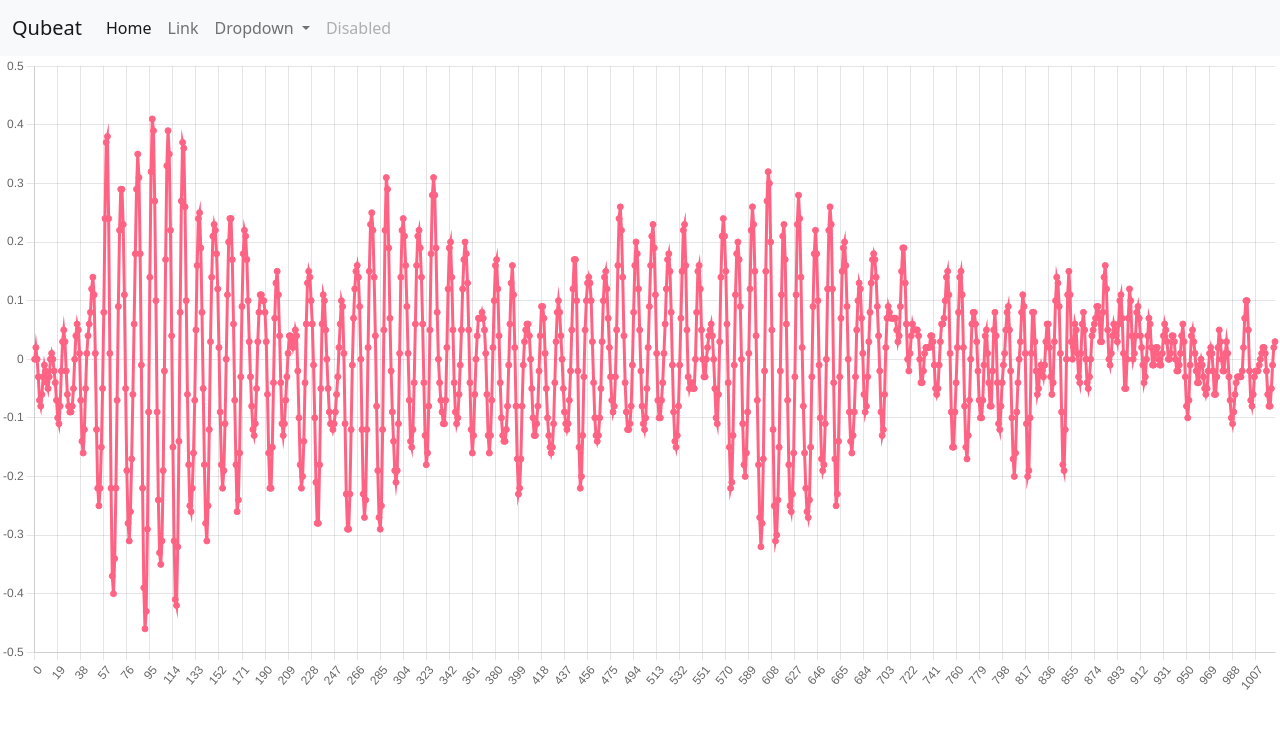
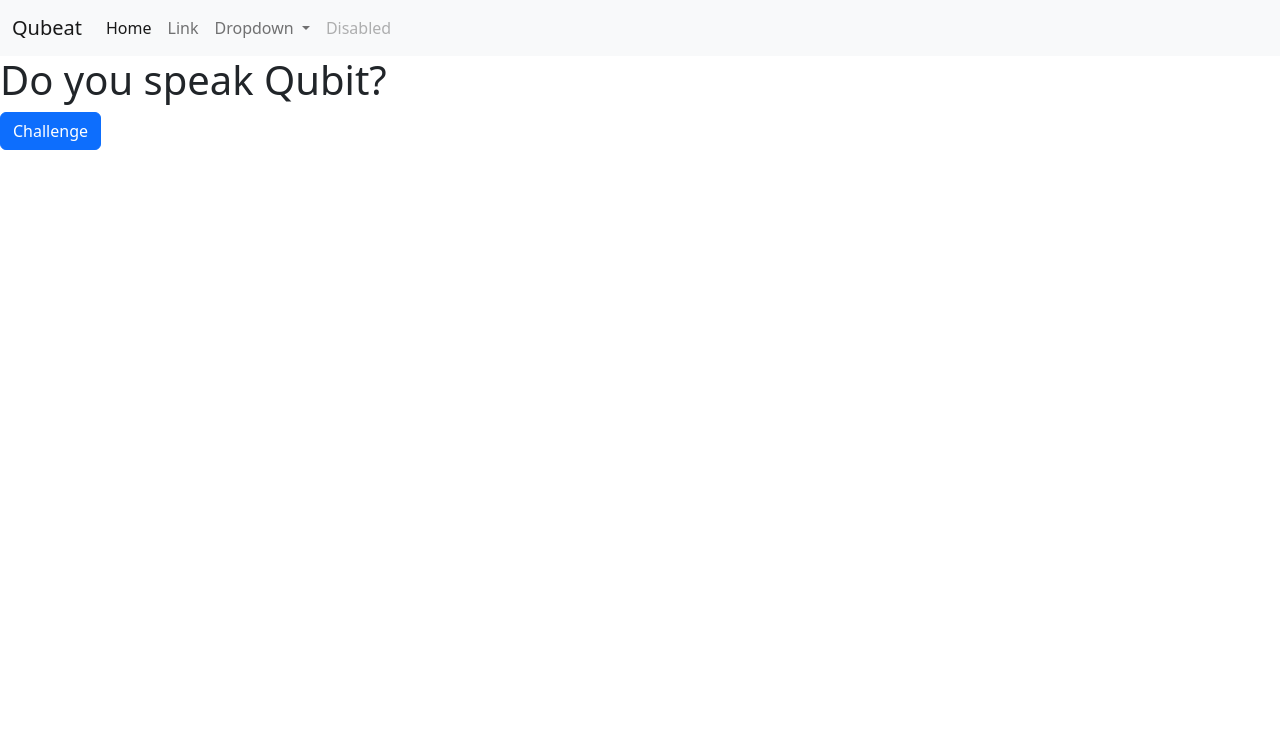
Before and after one commit to Scottielee33/flask_charts.js, a Flask app: page / in a window 1280 px wide. Shown: the top 729 px of the page. Run offline with Flask 2, Linux system fonts and the light colour scheme.

Commit message:
added home page

```diff
--- a/app.py
+++ b/app.py
@@ -1,12 +1,19 @@
 from flask import Flask, render_template
+import os, random
 
 app = Flask(__name__)
 
 @app.route("/")
 def index():
-    y_data = txt_to_list("data/singlet-trace-1.txt")
+    return render_template("index.html", title="Home")
+
+@app.route("/challenge")
+def challenge():
+    qubit = random.choice(os.listdir("data/"))
+    y_data = txt_to_list("data/" + qubit)
     x_data = [item for item in range(0, len(y_data))]
-    return render_template("index.html", y_values=y_data, x_values=x_data, title="Home")
+    answer = good_answer(qubit)
+    return render_template("challenge.html", y_values=y_data, x_values=x_data, title="Challenge", answer=answer)
 
 def txt_to_list(txt_file):
     my_file = open(txt_file, "r")
@@ -17,5 +24,12 @@ def txt_to_list(txt_file):
     float_list = [float(i) for i in content_list]
     return float_list
 
+def good_answer(qubit):
+    answer = qubit.split("-")
+    if answer == "singlet":
+        return "zero"
+    else:
+        return "one"
+
 if __name__ == "__main__":
     app.run()
--- a/templates/base.html
+++ b/templates/base.html
@@ -9,14 +9,14 @@
 <body>
     <nav class="navbar navbar-expand-lg bg-light">
         <div class="container-fluid">
-          <a class="navbar-brand" href="#">Qubeat</a>
+          <a class="navbar-brand" href="\">Qubeat</a>
           <button class="navbar-toggler" type="button" data-bs-toggle="collapse" data-bs-target="#navbarSupportedContent" aria-controls="navbarSupportedContent" aria-expanded="false" aria-label="Toggle navigation">
             <span class="navbar-toggler-icon"></span>
           </button>
           <div class="collapse navbar-collapse" id="navbarSupportedContent">
             <ul class="navbar-nav me-auto mb-2 mb-lg-0">
               <li class="nav-item">
-                <a class="nav-link active" aria-current="page" href="#">Home</a>
+                <a class="nav-link active" aria-current="page" href="\">Home</a>
               </li>
               <li class="nav-item">
                 <a class="nav-link" href="#">Link</a>
--- a/templates/index.html
+++ b/templates/index.html
@@ -1,35 +1,6 @@
 {% extends 'base.html' %}
 
 {% block main %}
-    <div>
-        <canvas id="myChart"></canvas>
-    </div>
-    <script src="https://cdn.jsdelivr.net/npm/chart.js"></script>
-<script>
-const labels = {{ x_values|tojson }};
-const data = {
-  labels: labels,
-  datasets: [{
-    label: 'My First dataset',
-    backgroundColor: 'rgb(255, 99, 132)',
-    borderColor: 'rgb(255, 99, 132)',
-    data: {{  y_values|tojson  }},
-  }]
-};
-const config = {
-  type: 'line',
-  data: data,
-  options: {
-    plugins: {
-        legend: {
-            display: false
-        },
-    }
-  }
-};
-const myChart = new Chart(
-    document.getElementById('myChart').getContext('2d'),
-    config
-  );
-</script>
+<h1>Do you speak Qubit?</h1>
+<a class="btn btn-primary" href="/challenge">Challenge</a>
 {% endblock %}
```
Also changed, not shown: templates/challenge.html (added, +37 -0 lines).
